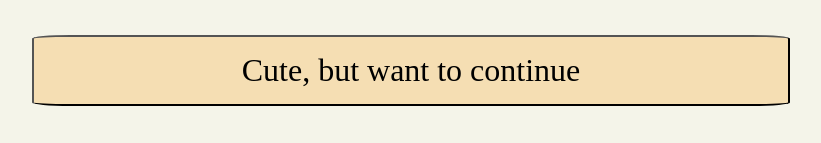
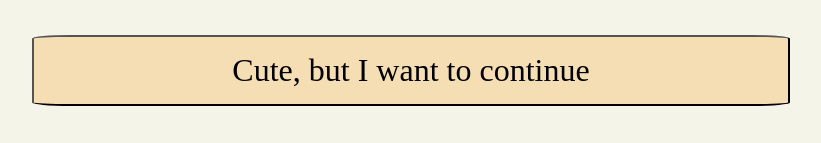
Before and after one commit to RALBERSME/myChainsaw, a plain HTML site: page championships.html in a window 1280 px wide. Shown: the part 728-871 px from the top of the page, without its empty margins (229-1050 px from the left). Drawn offline with Linux system fonts and the light colour scheme; a web font is replaced by a local one.

Commit message:
correction of typo

```diff
--- a/championships.html
+++ b/championships.html
@@ -137,7 +137,7 @@
         </div>
       </div>
       <button onclick="window.location.href='saw5.html'">
-        Cute, but want to continue
+        Cute, but I want to continue
       </button>
     </div>
     <script src="championships.js"></script>
```
